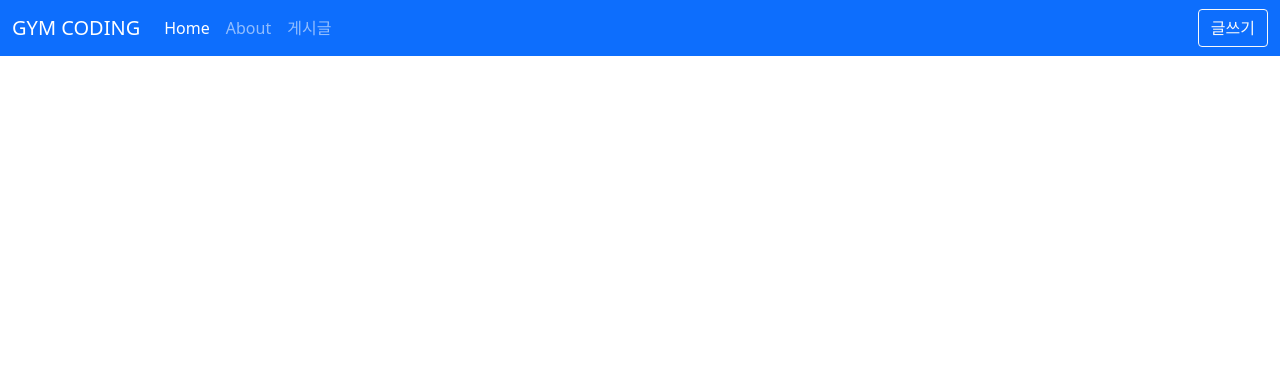
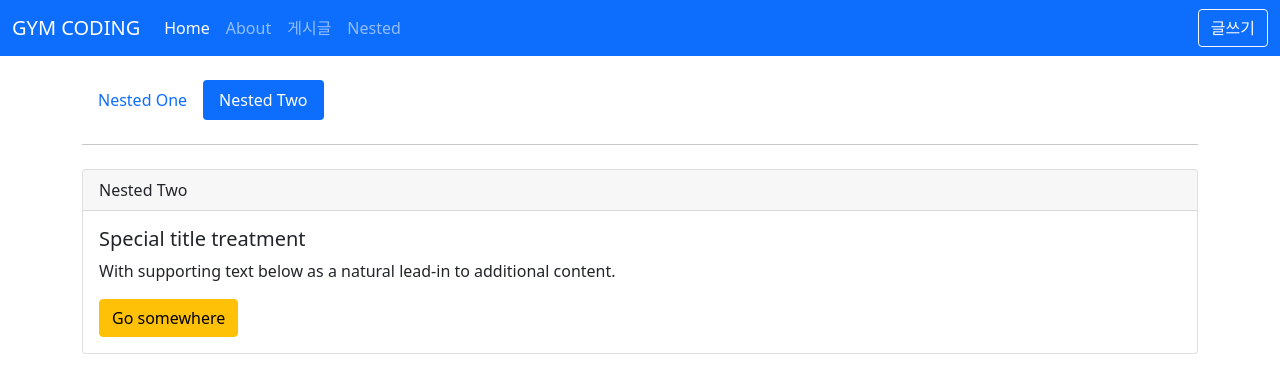
Before and after one commit to kkangda7/vite-vue3, a Vue app: page /nested/two in a window 1280 px wide. Shown: the top 390 px of the page. Built offline with nearby package versions, Linux system fonts and the light colour scheme.

Commit message:
add/notFound_nested-router

```diff
--- a/src/layouts/TheHeader.vue
+++ b/src/layouts/TheHeader.vue
@@ -27,6 +27,9 @@
 						<li class="nav-item">
 							<router-link class="nav-link" to="/posts">게시글</router-link>
 						</li>
+						<li class="nav-item">
+							<router-link class="nav-link" to="/nested">Nested</router-link>
+						</li>
 					</ul>
 					<div class="d-flex" role="search">
 						<button class="btn btn-outline-light" @click="goPage" type="button">
--- a/src/router/index.js
+++ b/src/router/index.js
@@ -5,6 +5,11 @@
 import PostListView from '@/views/posts/PostListView.vue';
 import PostEditView from '@/views/posts/PostEditView.vue';
 import PostDetailView from '@/views/posts/PostDetailView.vue';
+import NotFoundview from '@/views/NotFoundview.vue';
+import NestedView from '@/views/nested/NestedView.vue';
+import NestedOneView from '@/views/nested/NestedOneView.vue';
+import NestedTwoView from '@/views/nested/NestedTwoView.vue';
+import NestedHomeView from '@/views/nested/NestedHomeView.vue';
 
 const routes = [
 	{
@@ -37,6 +42,33 @@
 		name: 'PostEdit',
 		component: PostEditView,
 	},
+	{
+		path: '/:pathMatch(.*)*',
+		name: 'NotFound',
+		component: NotFoundview,
+	},
+	{
+		path: '/nested',
+		name: 'Nested',
+		component: NestedView,
+		children: [
+			{
+				path: '',
+				name: 'NestedHome',
+				component: NestedHomeView,
+			},
+			{
+				path: 'one',
+				name: 'NestedOne',
+				component: NestedOneView,
+			},
+			{
+				path: 'two',
+				name: 'NestedTwo',
+				component: NestedTwoView,
+			},
+		],
+	},
 ];
 
 const router = createRouter({
--- /dev/null
+++ b/src/views/NotFoundview.vue
@@ -0,0 +1,17 @@
+<template>
+	<div class="text-center py-5">
+		<h1>Oops</h1>
+		<h2>404 Not Found</h2>
+		<div class="text-muted">요청한 페이지를 찾을수 없습니다!</div>
+		{{ $route.params.pathMatch }}
+		<div class="mt-4">
+			<router-link to="/">
+				<button class="btn btn-primary">Home</button>
+			</router-link>
+		</div>
+	</div>
+</template>
+
+<script setup></script>
+
+<style lang="scss" scoped></style>
--- /dev/null
+++ b/src/views/nested/NestedHomeView.vue
@@ -0,0 +1,12 @@
+<template>
+	<div class="card">
+		<div class="card-header">Nested Home</div>
+		<div class="card-body">
+			<h1 class="card-title">Nested Route Home</h1>
+		</div>
+	</div>
+</template>
+
+<script setup></script>
+
+<style lang="scss" scoped></style>
--- /dev/null
+++ b/src/views/nested/NestedOneView.vue
@@ -0,0 +1,18 @@
+<template>
+	<div class="card">
+		<div class="card-header">Nested One</div>
+		<div class="card-body">
+			<h5 class="card-title">Special title treatment</h5>
+			<p class="card-text">
+				With supporting text below as a natural lead-in to additional content.
+			</p>
+			<a href="#" class="btn btn-danger">Go somewhere</a>
+		</div>
+	</div>
+</template>
+
+<script>
+export default {};
+</script>
+
+<style lang="scss" scoped></style>
--- /dev/null
+++ b/src/views/nested/NestedTwoView.vue
@@ -0,0 +1,16 @@
+<template>
+	<div class="card">
+		<div class="card-header">Nested Two</div>
+		<div class="card-body">
+			<h5 class="card-title">Special title treatment</h5>
+			<p class="card-text">
+				With supporting text below as a natural lead-in to additional content.
+			</p>
+			<a href="#" class="btn btn-warning">Go somewhere</a>
+		</div>
+	</div>
+</template>
+
+<script setup></script>
+
+<style lang="scss" scoped></style>
--- /dev/null
+++ b/src/views/nested/NestedView.vue
@@ -0,0 +1,28 @@
+<template>
+	<div>
+		<ul class="nav nav-pills">
+			<li class="nav-item">
+				<router-link
+					class="nav-link"
+					active-class="active"
+					:to="{ name: 'NestedOne', replace: true }"
+					>Nested One</router-link
+				>
+			</li>
+			<li class="nav-item">
+				<router-link
+					class="nav-link"
+					active-class="active"
+					:to="{ name: 'NestedTwo', replace: true }"
+					>Nested Two</router-link
+				>
+			</li>
+		</ul>
+		<hr class="my-4" />
+		<router-view />
+	</div>
+</template>
+
+<script setup></script>
+
+<style lang="scss" scoped></style>
```
